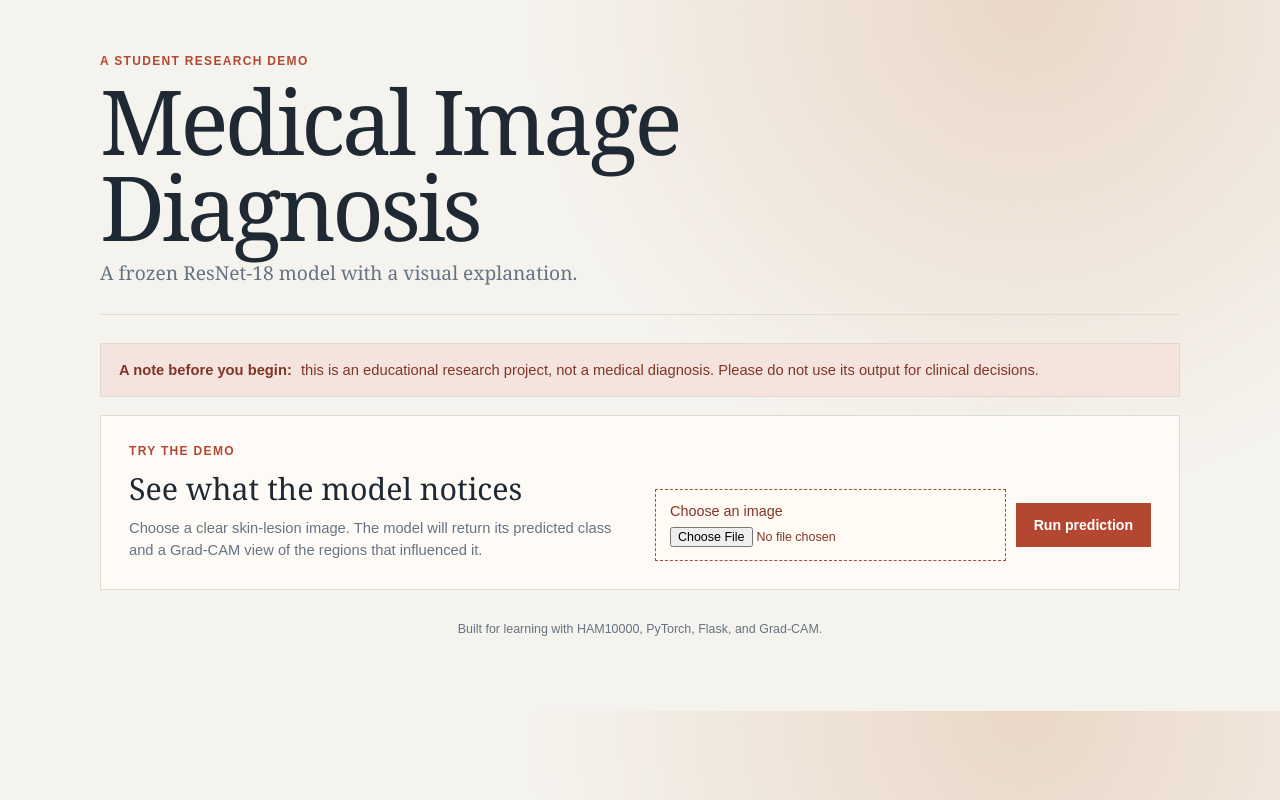
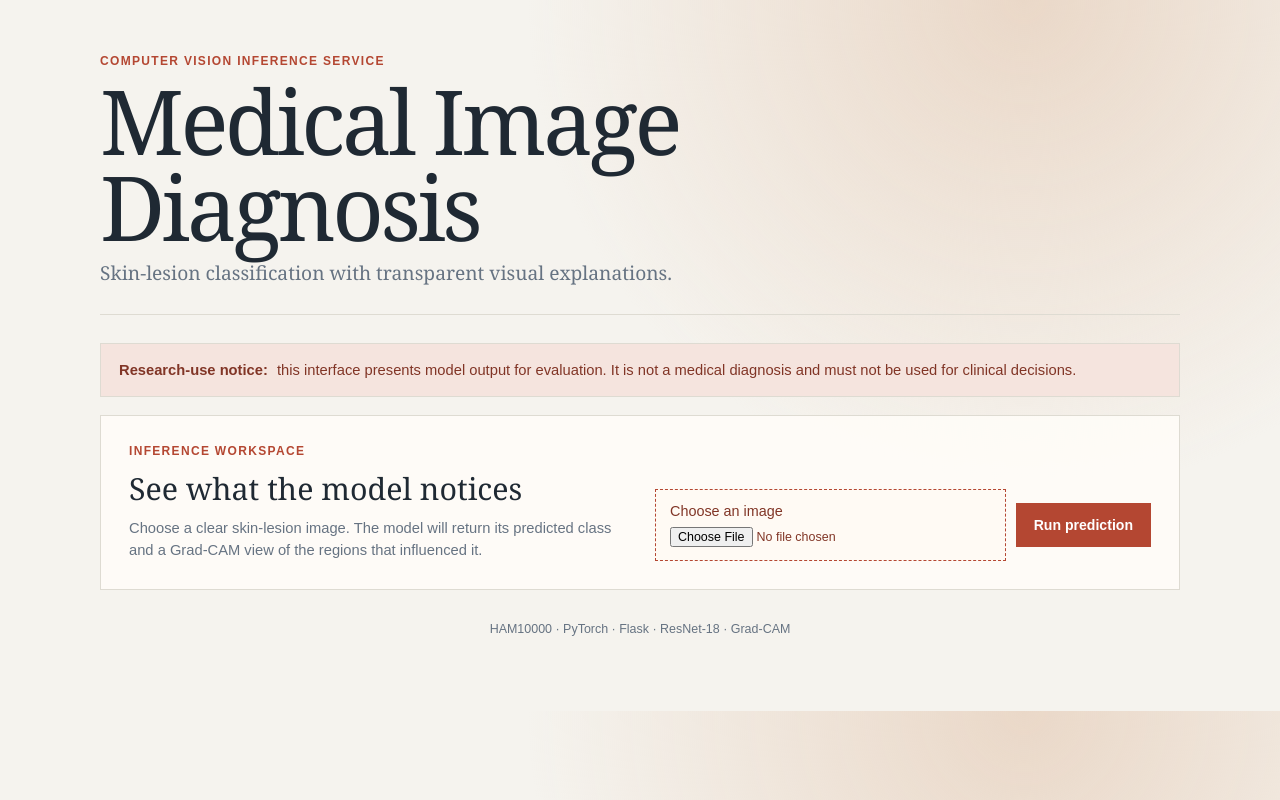
Before and after one commit to Rufusscr7/Medical_Image_Diagnosis, a Flask app: page / in a window 1280 px wide. Run offline with Flask 3, Linux system fonts and the light colour scheme.

Commit message:
Polish project presentation for portfolio review

```diff
--- a/templates/index.html
+++ b/templates/index.html
@@ -9,19 +9,19 @@
 <body>
   <main class="page-shell">
     <header class="site-header">
-      <p class="eyebrow">A STUDENT RESEARCH DEMO</p>
+      <p class="eyebrow">COMPUTER VISION INFERENCE SERVICE</p>
       <h1>Medical Image Diagnosis</h1>
-      <p class="subtitle">A frozen ResNet-18 model with a visual explanation.</p>
+      <p class="subtitle">Skin-lesion classification with transparent visual explanations.</p>
     </header>
 
     <section class="notice" aria-label="Research disclaimer">
-      <strong>A note before you begin:</strong>
-      this is an educational research project, not a medical diagnosis. Please do not use its output for clinical decisions.
+      <strong>Research-use notice:</strong>
+      this interface presents model output for evaluation. It is not a medical diagnosis and must not be used for clinical decisions.
     </section>
 
     <section class="upload-panel">
       <div>
-        <p class="section-label">Try the demo</p>
+        <p class="section-label">Inference workspace</p>
         <h2>See what the model notices</h2>
         <p class="muted">Choose a clear skin-lesion image. The model will return its predicted class and a Grad-CAM view of the regions that influenced it.</p>
       </div>
@@ -65,7 +65,7 @@
     </section>
     {% endif %}
 
-    <footer class="site-footer">Built for learning with HAM10000, PyTorch, Flask, and Grad-CAM.</footer>
+    <footer class="site-footer">HAM10000 · PyTorch · Flask · ResNet-18 · Grad-CAM</footer>
   </main>
 </body>
 </html>
```
Also changed, not shown: app/skincare_ai_app.py (+6 -7 lines), README.md.
